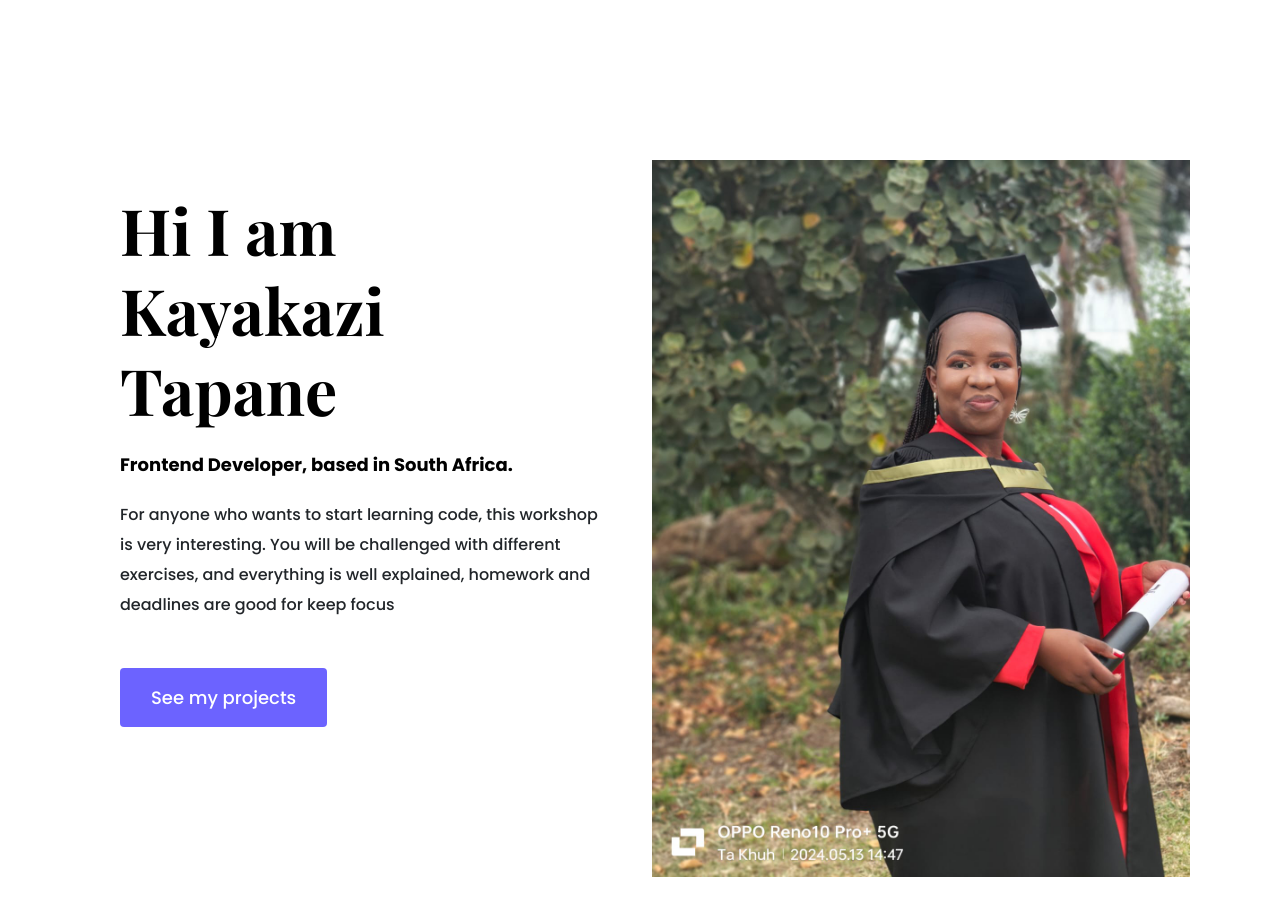
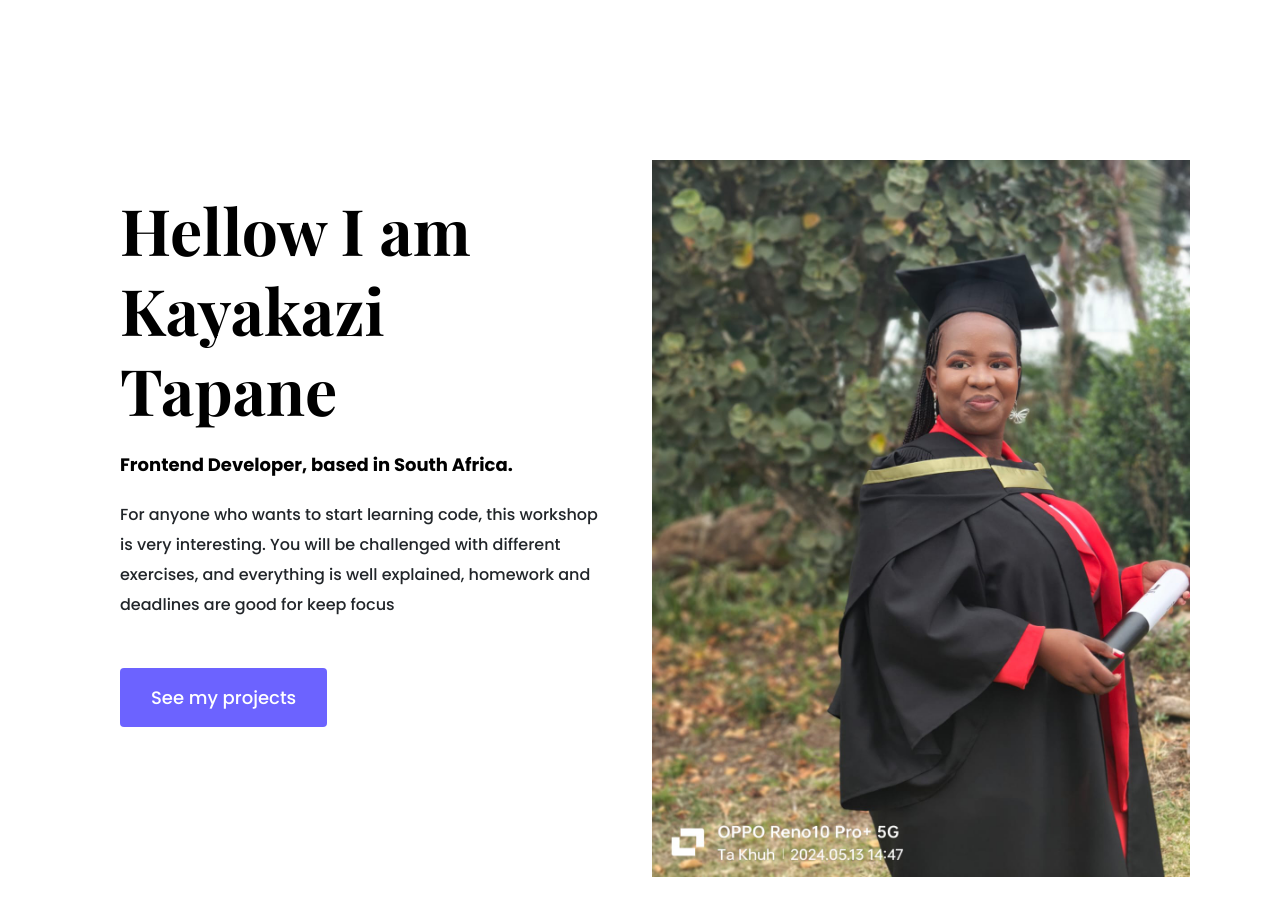
Before and after one commit to kayakazitapane/portfolio, a plain HTML site: page about.html in a window 1280 px wide. Drawn offline with nearby package versions, Linux system fonts and the light colour scheme.

Commit message:
remove hi and write hellow

```diff
--- a/about.html
+++ b/about.html
@@ -34,7 +34,7 @@
       <div class="row">
         <div class="col-lg-6">
           <div class="about-section-content">
-            <h1 class="mb-4">Hi I am Kayakazi Tapane</h1>
+            <h1 class="mb-4">Hellow I am Kayakazi Tapane</h1>
             <h2 class="mb-4">Frontend Developer, based in South Africa.</h2>
             <p class="mb-5">
               For anyone who wants to start learning code, this workshop is very
```
